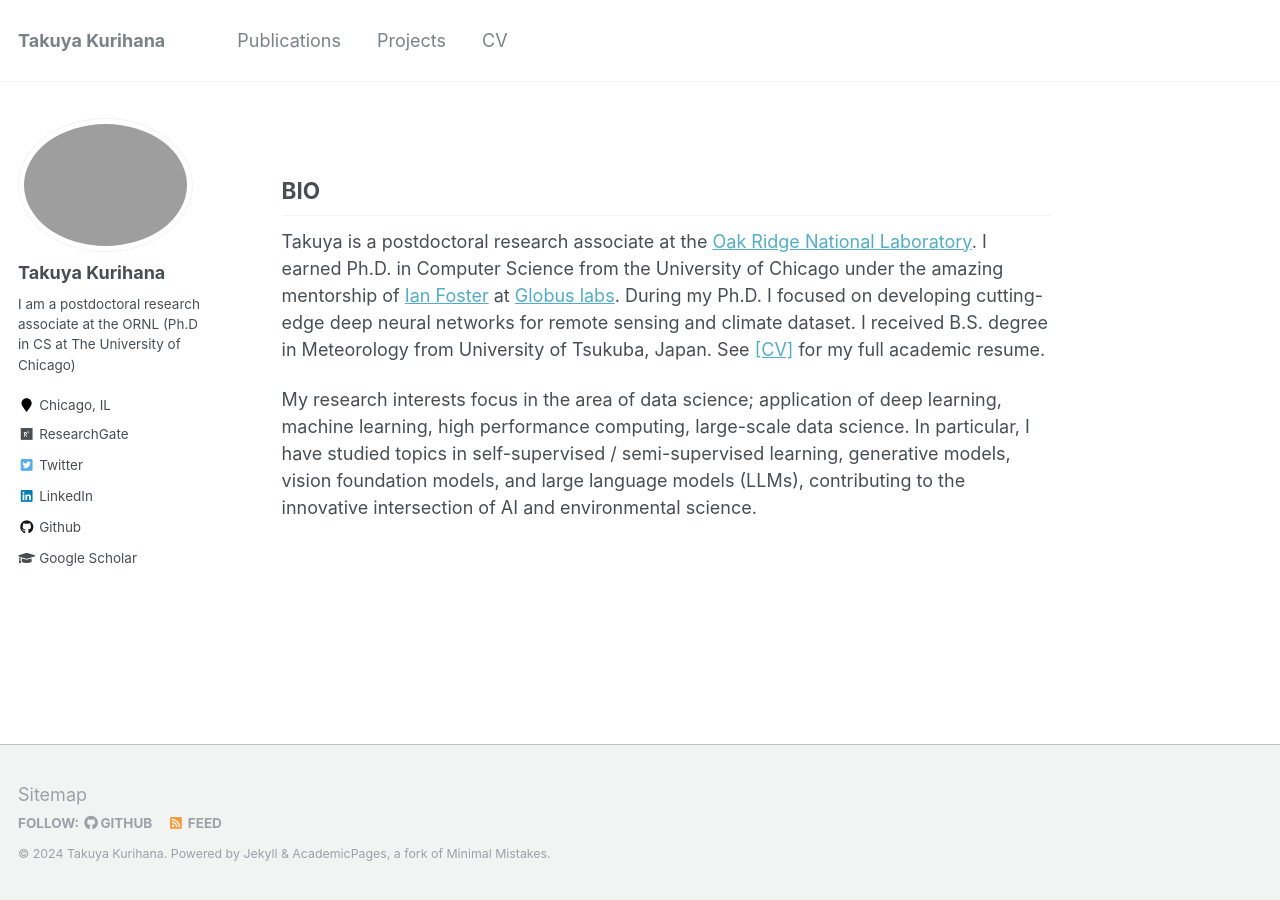
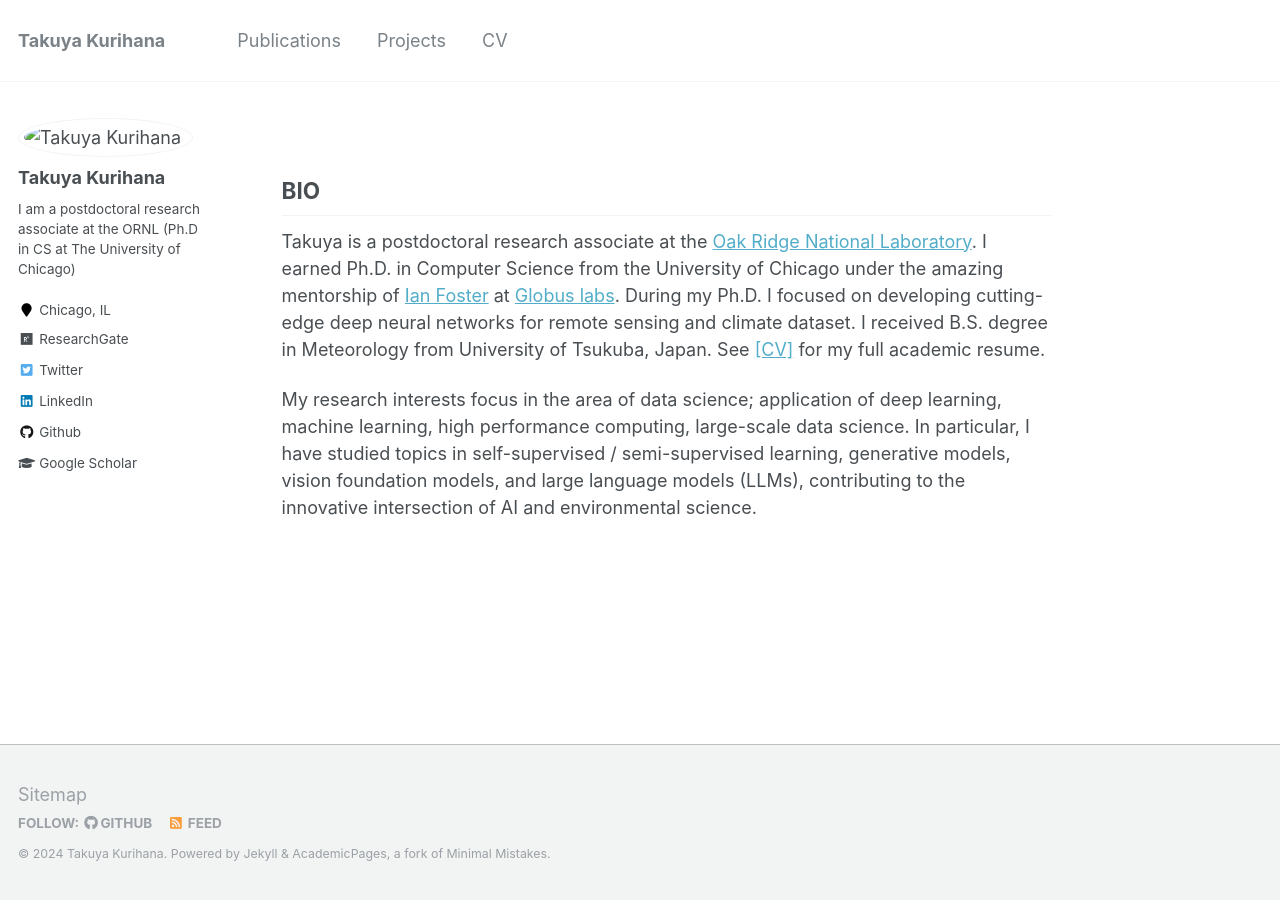
Before and after one commit to TakGlobus/takuyakurihana.github.io, a Jekyll site: the page built from _pages/about.md, in a window 1280 px wide. Built offline with Jekyll 4.4.1, drawn with Linux system fonts in a browser that asks for light colours.

Commit message:
minor debug

```diff
--- a/_config.yml
+++ b/_config.yml
@@ -81,7 +81,7 @@
 # Site Author
 author:
   name             : "Takuya Kurihana"
-  avatar           : "headshot3.jpg"
+  avatar           : "headshot3.jpeg"
   bio              : "I am a postdoctoral research associate at the ORNL (Ph.D in CS at The University of Chicago)"
   location         : "Chicago, IL"
   employer         :
```
